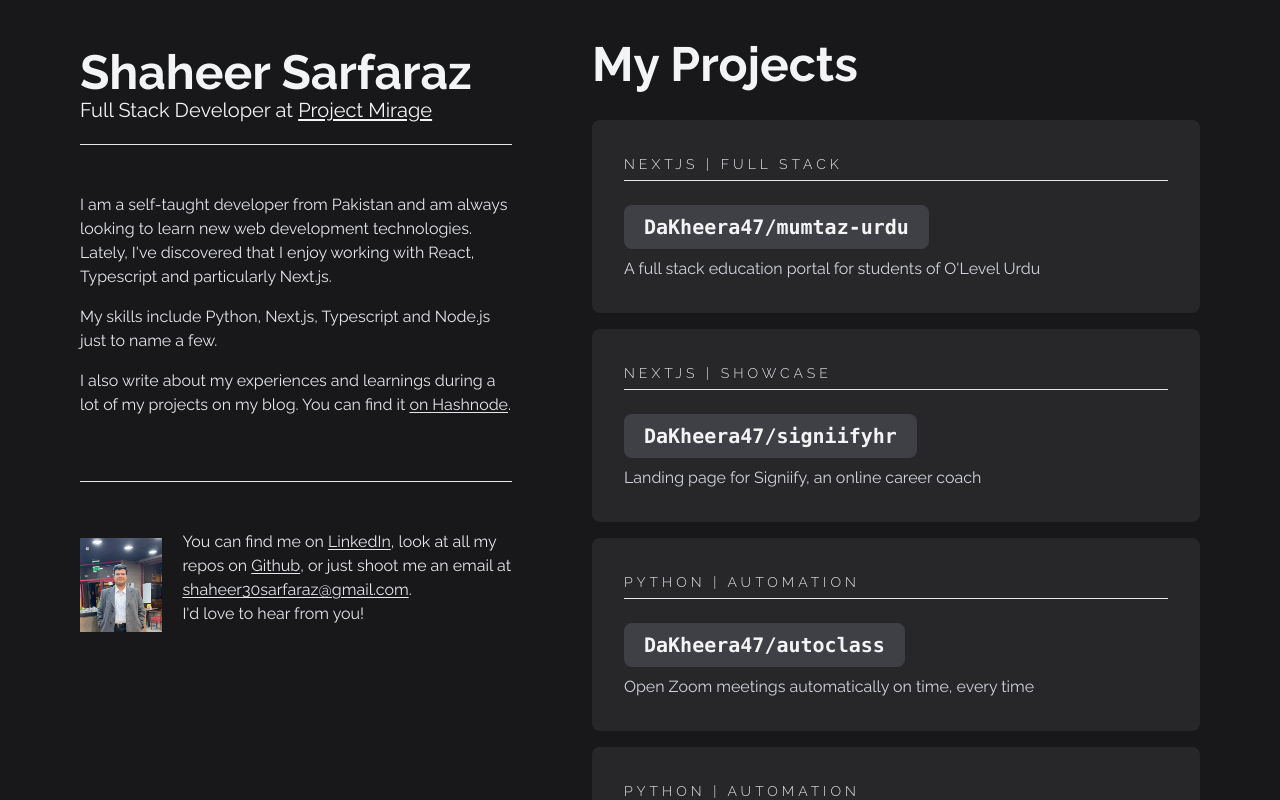
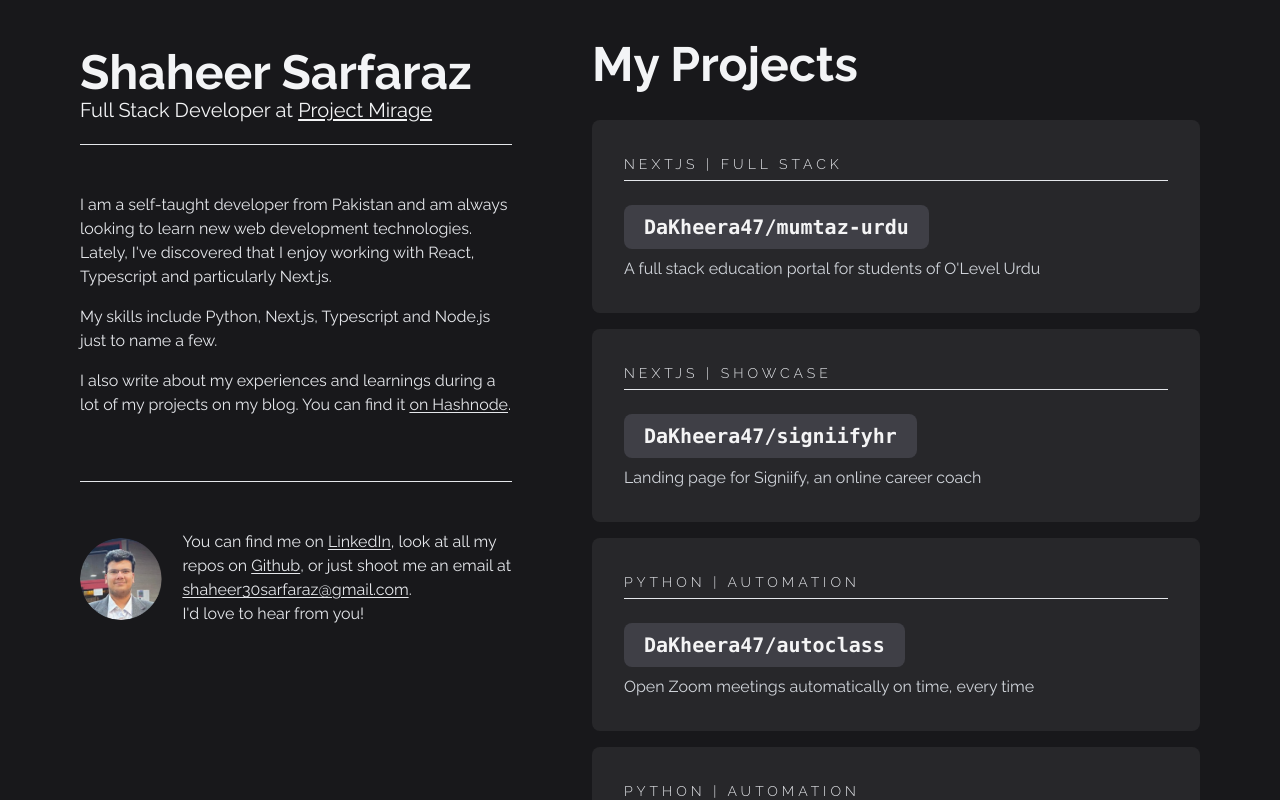
Before and after one commit to DaKheera47/portfolio-v2, a Next.js app: page / in a window 1280 px wide. Built offline with nearby package versions, Linux system fonts and the light colour scheme.

Commit message:
Changing image (2)

```diff
--- a/components/Sidebar.tsx
+++ b/components/Sidebar.tsx
@@ -1,5 +1,5 @@
 import Image from "next/image";
-import me from "../public/me.jpeg";
+import me from "../public/me.png";
 
 type Props = {};
 
@@ -56,6 +56,7 @@ export default function Sidebar({}: Props) {
                         src={me}
                         alt="Picture of Shaheer Sarfaraz"
                         placeholder="blur"
+                        className="rounded-full aspect-square"
                     />
                 </div>
                 <p className="text-gray-200 w-4/5 ml-5">
--- a/pages/index.tsx
+++ b/pages/index.tsx
@@ -12,7 +12,7 @@ const Home: NextPage = () => {
                     name="description"
                     content="Portfolio of Shaheer Sarfaraz, a self-taught developer from Pakistan."
                 />
-                <link rel="icon" href="/me.jpeg" />
+                <link rel="icon" href="/me.png" />
             </Head>
 
             <main className="text-gray-100">
```
Also changed, not shown: public/me.jpeg (deleted), public/me.png (added).
